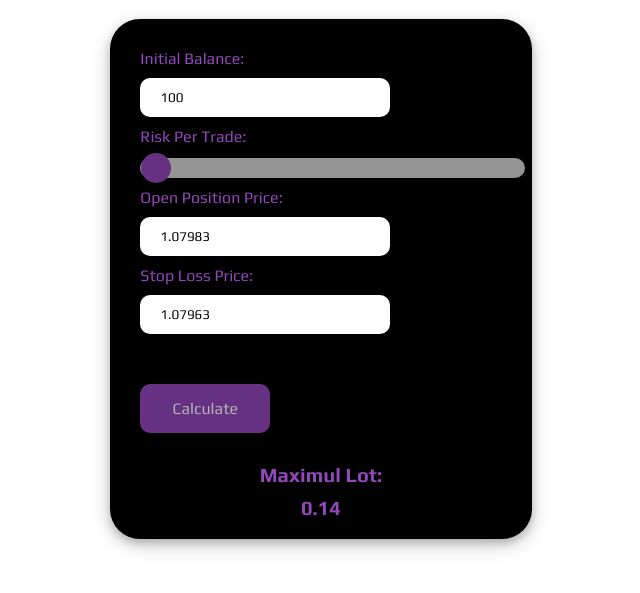
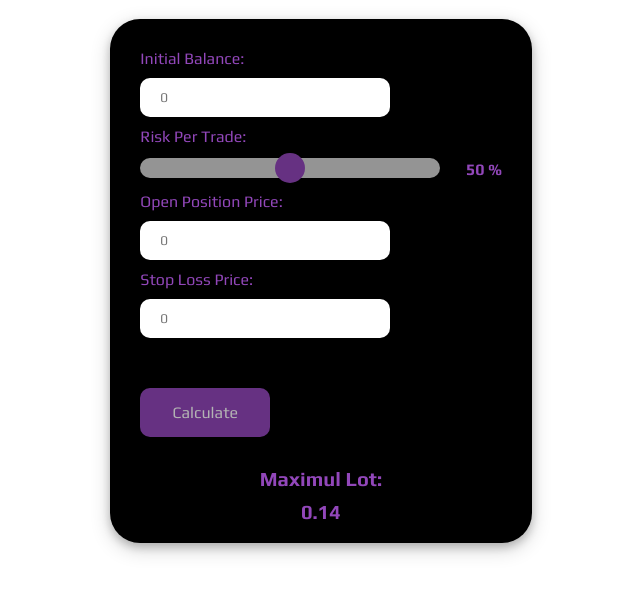
Before and after one commit to ewaldohh/private-calculator, a plain HTML site: page index.html in a window 1280 px wide. Shown: the part 61-654 px from the top of the page, without its empty margins (319-959 px from the left). Drawn offline with Linux system fonts and the light colour scheme; a web font is replaced by a local one.

Commit message:
Memperbaiki Slider

```diff
--- a/index.html
+++ b/index.html
@@ -20,13 +20,14 @@
         <div class="column bg-color">
             <form>
                 <label class="first-label">Initial Balance:</label><br>
-                <input type="number" placeholder="0" id="initial-balance" value="100"><br>
+                <input type="number" placeholder="0" id="initial-balance"><br>
                 <label>Risk Per Trade:</label><br>
-                <input type="range" class="slider" id="risk" value="0.1"><br>
+                <input type="range" class="slider" id="risk"  min="0" max="100" value="50" oninput="sliderValue()" onchange="sliderValue()">
+                <label class="slider-label" id="sliderLabel">50 %</label>
                 <label>Open Position Price:</label><br>
-                <input type="number" placeholder="0" id="open-price" value="1.07983"><br>
+                <input type="number" placeholder="0" id="open-price"><br>
                 <label>Stop Loss Price:</label><br>
-                <input class="last-input" type="number" placeholder="0" id="stop-loss" value="1.07963"><br>
+                <input class="last-input" type="number" placeholder="0" id="stop-loss"><br>
                 <button class="button-style" onclick="return calculate()">Calculate</button><br>
                 <div class="max-label">
                     <label>Maximul Lot:</label><br>
--- a/script.js
+++ b/script.js
@@ -6,7 +6,7 @@ function calculate() {
     let stopLoss = document.getElementById("stop-loss").value;
 
     //Variabel Menyimpan perhitungan
-    let rpt = Number(initalBalance) * Number(risk); //100 * 0.1 = 10
+    let rpt = Number(initalBalance) * Number(risk/100); //100 * 0.1 = 10
     let pips = 0;
 
     if(openPrice > stopLoss) {
@@ -24,3 +24,8 @@ function calculate() {
     document.getElementById('lot').innerHTML = lot;
     return false;
 }
+
+function sliderValue() {
+    let slider = document.getElementById("risk").value;
+    document.getElementById("sliderLabel").innerHTML = slider + " %";
+}
--- a/style.css
+++ b/style.css
@@ -38,7 +38,7 @@
 
 .slider {
     -webkit-appearance: none;
-    width: 384.28px;
+    width: 300px;
     height: 20px;
     border-radius: 10px;
     background: #d3d3d3;
@@ -130,3 +130,9 @@ input[type=number] {
     font-weight: bold;
     font-size: 20px;
 }
+
+.slider-label {
+  font-weight: bold;
+  position: relative;
+  top: -3px;
+}
```
